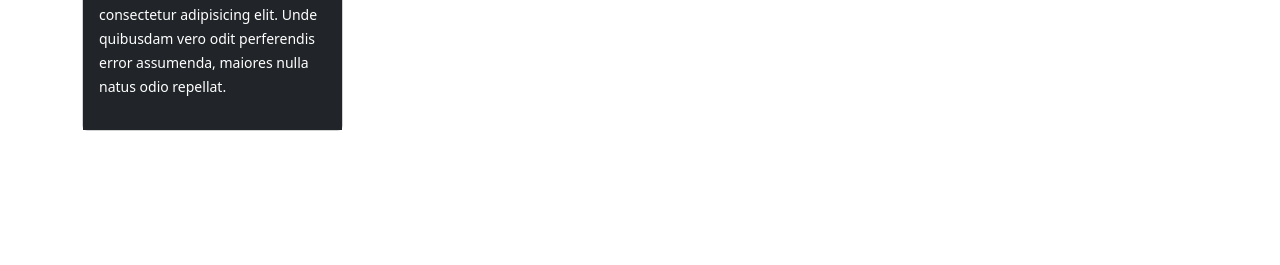
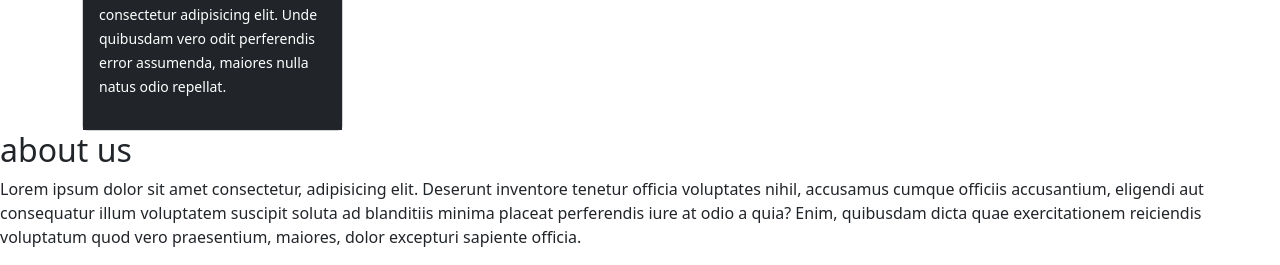
Before and after one commit to devarsh2007/bootstrap_internship2, a plain HTML site: page lesson4.html in a window 1280 px wide. Shown: the part 1969-2234 px from the top of the page. Before the commit the page ends 2100 px from the top, so only its background shows below. Drawn offline with nearby package versions, Linux system fonts and the light colour scheme.

Commit message:
bootsrap

```diff
--- a/lesson4.html
+++ b/lesson4.html
@@ -77,6 +77,8 @@
                             elit. Delectus quidem, fuga repellat aliquam
                             quisquam ea non facere libero numquam porro!
                         </p>
+
+                        <a href="#about">click here</a>
                     </div>
                 </div>
 
@@ -233,7 +235,7 @@
                             <h2>story 1</h2>
                         </div>
                         <div class="card-body text-bg-dark">
-                            <img src="https://picsum.photos/300" alt="" class=" img-fluid img-thumbnail" style="border-radius: 300px;">
+                            <img src="https://picsum.photos/300" alt="" class=" img-fluid img-thumbnail"    style="border-radius: 300px;">
                             <p class=" " >
                                 <small>Lorem ipsum dolor sit amet consectetur adipisicing elit. Unde quibusdam vero odit perferendis error assumenda, maiores nulla natus odio repellat.</small>
                             </p>
@@ -243,6 +245,11 @@
             </div>
         </div>
 
+        <h2 id="about">about us</h2>
+        <p>
+            Lorem ipsum dolor sit amet consectetur, adipisicing elit. Deserunt inventore tenetur officia voluptates nihil, accusamus cumque officiis accusantium, eligendi aut consequatur illum voluptatem suscipit soluta ad blanditiis minima placeat perferendis iure at odio a quia? Enim, quibusdam dicta quae exercitationem reiciendis voluptatum quod vero praesentium, maiores, dolor excepturi sapiente officia.
+        </p>
+
         <script
             src="https://cdn.jsdelivr.net/npm/bootstrap@5.3.6/dist/js/bootstrap.bundle.min.js"
             integrity="sha384-j1CDi7MgGQ12Z7Qab0qlWQ/Qqz24Gc6BM0thvEMVjHnfYGF0rmFCozFSxQBxwHKO"
```
